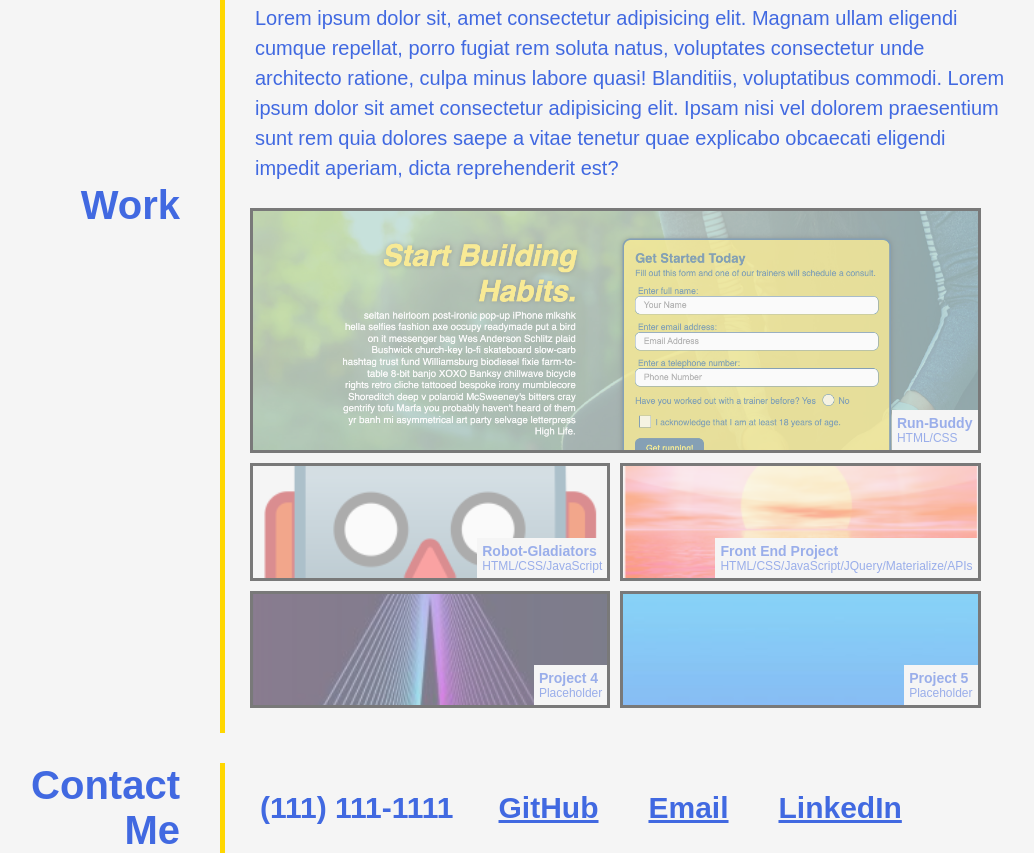
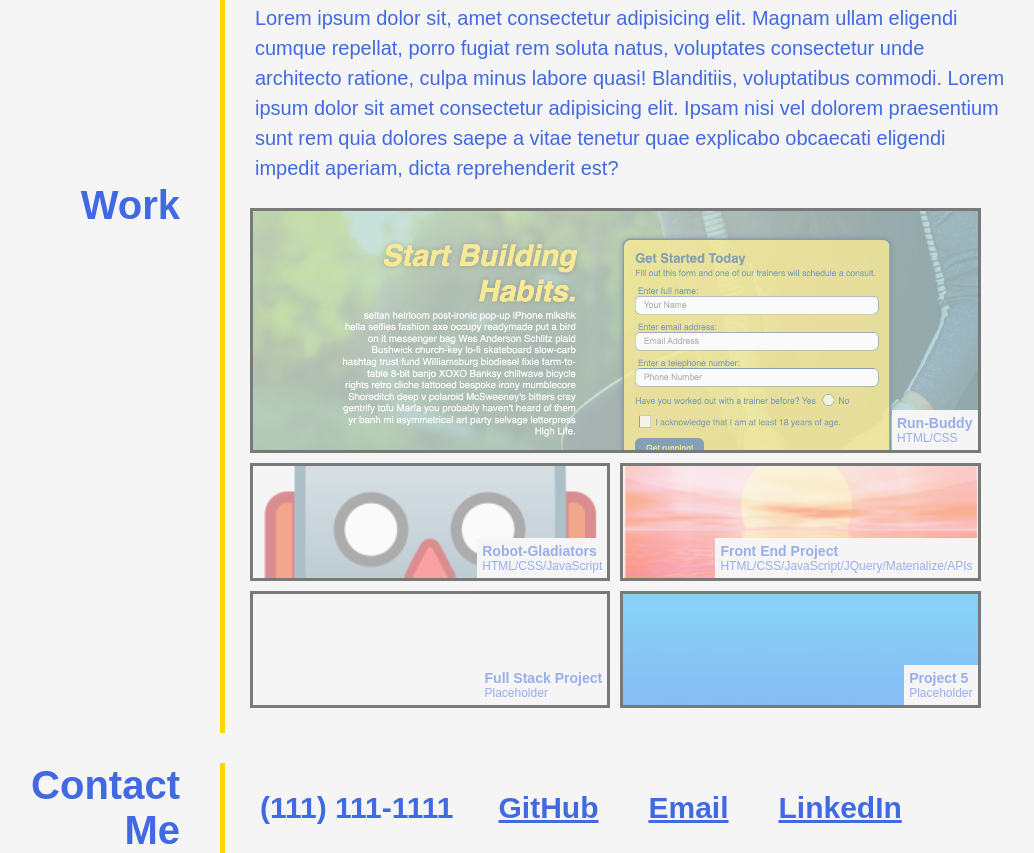
Before and after one commit to JHam94/professional-portfolio, a plain HTML site: page index.html in a window 1280 px wide. Shown: the part 707-1560 px from the top of the page, without its empty margins (31-1065 px from the left). Drawn offline with Linux system fonts and the light colour scheme.

Commit message:
Update index.html
added full stack project

```diff
--- a/index.html
+++ b/index.html
@@ -82,9 +82,9 @@
                 <p>HTML/CSS/JavaScript/JQuery/Materialize/APIs</p>
             </div>
         </a>
-        <a href="https://github.com/JHam94" target="_blank" class="project future4">
+        <a href="https://github.com/bethanyjean/sports-seekers" target="_blank" class="project full-stack-project">
             <div class="project-label">
-                <h3>Project 4</h3>
+                <h3>Full Stack Project</h3>
                 <p>Placeholder</p>
             </div>
         </a>
```
